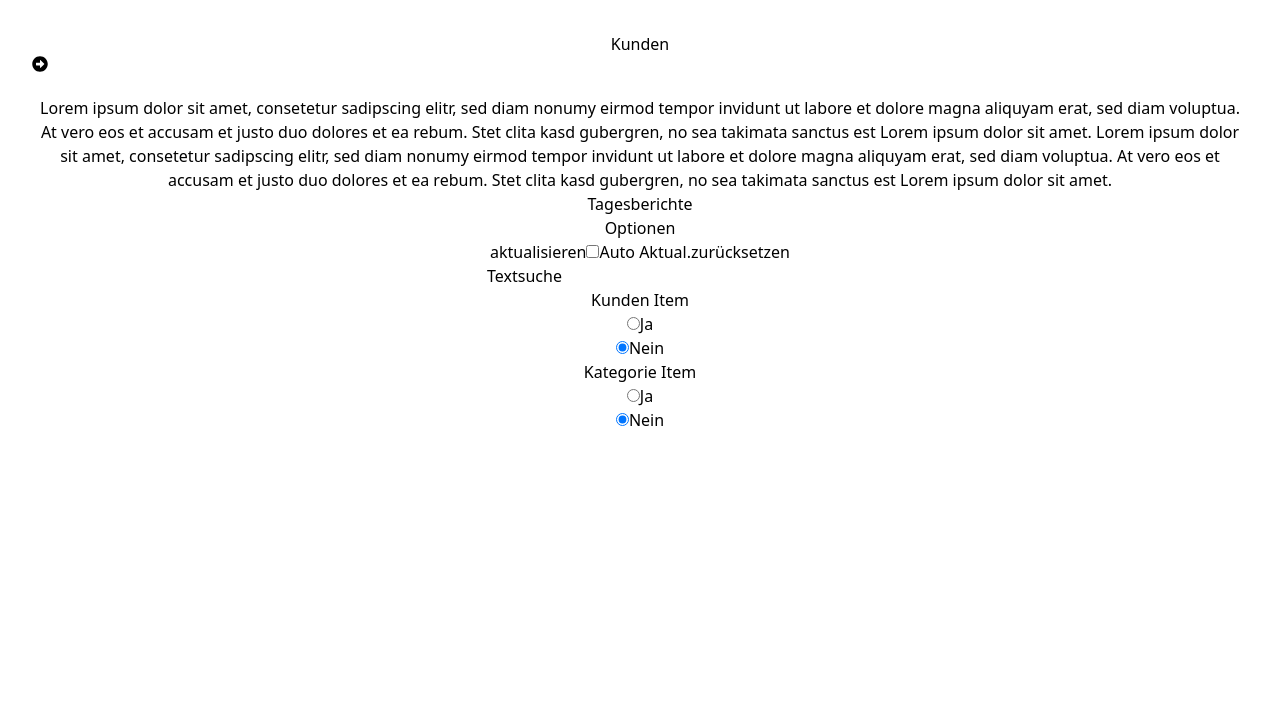
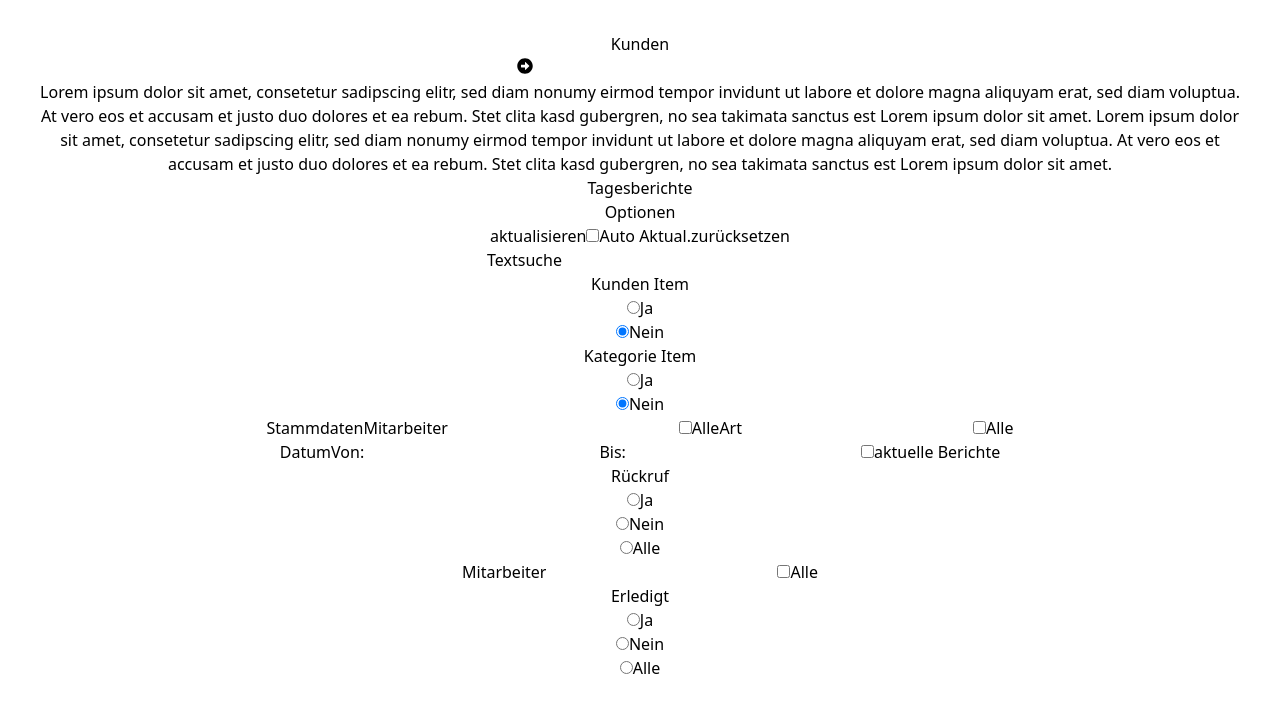
Before and after one commit to MKern87/AnruferlisteProjektarbeit, a React (Vite) app: page / in a window 1280 px wide. Shown: the top 712 px of the page. Built offline with nearby package versions, Linux system fonts and the light colour scheme.

Commit message:
Update Stammdaten.jsx

```diff
--- a/src/stammdaten/Stammdaten.jsx
+++ b/src/stammdaten/Stammdaten.jsx
@@ -4,55 +4,107 @@ import {FaArrowAltCircleRight} from 'react-icons/fa'
 const Stammdaten = () => {
 
   return(
-    <div className="w-full h-auto grid grid-cols-4 bg-slate-100">
+    <div className="w-full h-auto grid grid-cols-4 bg-slate-100 absolute m-2">
       <div className="grid grid-cols-span-1">
         <h1 className="flex font-bold float-left mb-3">Kunden</h1>
-        <div>
-          <FaArrowAltCircleRight className="inline mx-1 mb-1"/>
+        <div className="flex">
+          <button className="inline mx-1 mt-1"><FaArrowAltCircleRight /></button>
           <input className="inline border rounded" />
         </div>
         <p className="mt-5">Lorem ipsum dolor sit amet, consetetur sadipscing elitr, sed diam nonumy eirmod tempor invidunt ut labore et dolore magna aliquyam erat, sed diam voluptua. At vero eos et accusam et justo duo dolores et ea rebum. Stet clita kasd gubergren, no sea takimata sanctus est Lorem ipsum dolor sit amet. Lorem ipsum dolor sit amet, consetetur sadipscing elitr, sed diam nonumy eirmod tempor invidunt ut labore et dolore magna aliquyam erat, sed diam voluptua. At vero eos et accusam et justo duo dolores et ea rebum. Stet clita kasd gubergren, no sea takimata sanctus est Lorem ipsum dolor sit amet.</p>
         </div>
-        <div className="w-full col-start-2 col-span-3 pl-1">
+        <div className="w-full h-full col-start-2 col-span-3 pl-1">
           <div className="flex w-full col-span-1">
             <h1 className="font-bold float-left mb-3">Tagesberichte</h1>
           </div>
 
           <div className="flex col-span-1">
-            <button className="border rounded bg-slate-300 px-2">Optionen</button>
+            <button className="border shadow shadow-black text-sm border-b-slate-400 border-r-slate-400 bg-slate-300 px-2">Optionen</button>
           </div>
 
-          <div className="flex col-auto bg-slate-200">
-            <button className="border rounded bg-slate-300 px-2">aktualisieren</button>
-            <input type="checkbox" />Auto Aktual.
-            <button className="border rounded bg-slate-300 px-2">zurücksetzen</button>
-          <div className="border border-black">Textsuche
-            <input className="flex" />
+          <div className="grid grid-cols-6 w-full h-auto bg-slate-200 py-2">
+            <div className="w-1/2 grid-cols-1">
+            <button className="border shadow shadow-black border-b-black border-r-black h-6 bg-slate-300 text-sm px-2">aktualisieren</button>
+              <span className="h-8 text-sm">
+                <input className="h-8" type="checkbox" />Auto Aktual.
+              </span>
+            <button className="h-6 border shadow shadow-black bg-slate-300 text-sm border-b-black border-r-black px-2">zurücksetzen</button>
             </div>
 
-
-          <div className="border border-black">Kunden Item
-            <div className="flex items-center">
+          <div className="grid-cols-1 h-16 border bg-slate-200 border-black mx-2">
+            <span className="mx-4 text-sm">Textsuche</span>
+            <input className="border border-black rounded w-full mx-2" />
+            <div className="w-1/2 border border-black">Kunden Item
+              <div className=" items-center">
                 <input type="radio" className="w-4 h-4 text-blue-600 focus:ring-blue-500" />
                 <label for="default-radio-1">Ja</label>
               </div>
-            <div className="flex items-center">
+              <div className=" items-center">
                 <input checked type="radio" className="w-4 h-4 text-blue-600 focus:ring-blue-500" />
                 <label for="default-radio-2">Nein</label>
               </div>
             </div>
-
-            <div className="border border-black">Kategorie Item
-            <div className="flex items-center">
-              <input type="radio" className="w-4 h-4 text-blue-600 focus:ring-blue-500" />
+            <div className="w-1/2 border border-black">Kategorie Item
+              <div className=" items-center">
+                <input type="radio" className="text-blue-600 focus:ring-blue-500" />
                 <label for="default-radio-1">Ja</label>
               </div>
-            <div className="flex items-center">
-              <input checked type="radio" className="w-4 h-4 text-blue-600 focus:ring-blue-500" />
+              <div className=" items-center">
+                <input checked type="radio" className="text-blue-600 focus:ring-blue-500" />
                 <label for="default-radio-2">Nein</label>
               </div>
             </div>
+          </div>
 
+            <div className="grid-cols-1">Stammdaten
+              <span>Mitarbeiter
+                <input className="items-center justify-items-center h-8" />
+                <input className="items-center justify-items-center h-8" type="checkbox" />Alle
+              </span>
+              <span>Art
+                <input className="items-center justify-items-center h-8" />
+                <input className="items-center justify-items-center h-8" type="checkbox" />Alle
+              </span>
+            </div>
+
+            <div className="grid-cols-1">Datum
+              <span>Von: <input /></span>
+              <span>Bis: <input /></span>
+              <input className="items-center justify-items-center h-8" type="checkbox" />aktuelle Berichte
+            </div>
+
+            <div className="grid-cols-1">Rückruf
+            <div className=" items-center">
+              <input type="radio" className="text-blue-600 focus:ring-blue-500" />
+              <label for="default-radio-1">Ja</label>
+            </div>
+            <div className=" items-center">
+              <input type="radio" className="text-blue-600 focus:ring-blue-500" />
+              <label for="default-radio-2">Nein</label>
+            </div>
+            <div className=" items-center">
+              <input type="radio" className="text-blue-600 focus:ring-blue-500" />
+              <label for="default-radio-3">Alle</label>
+            </div>
+              <span>Mitarbeiter</span>
+              <input className="items-center justify-items-center h-8" />
+              <input className="items-center justify-items-center h-8" type="checkbox" />Alle
+            </div>
+
+            <div className="grid-cols-1">Erledigt
+              <div className=" items-center">
+                <input type="radio" className="text-blue-600 focus:ring-blue-500" />
+                <label for="default-radio-1">Ja</label>
+              </div>
+              <div className=" items-center">
+                <input type="radio" className="text-blue-600 focus:ring-blue-500" />
+                <label for="default-radio-2">Nein</label>
+              </div>
+              <div className=" items-center">
+                <input type="radio" className="text-blue-600 focus:ring-blue-500" />
+                <label for="default-radio-3">Alle</label>
+              </div>
+              </div>
             </div>
         </div>
     </div>
```
Lines whose indentation alone changed are shown as unchanged.
